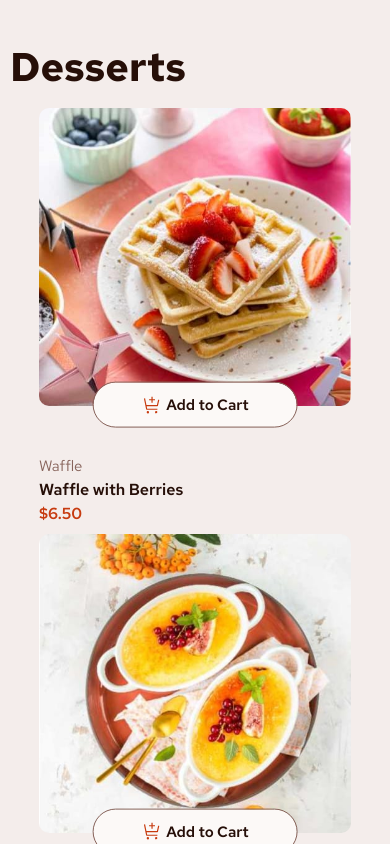
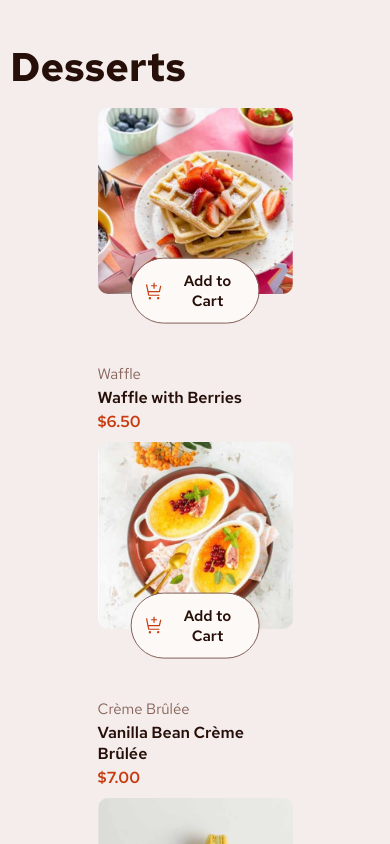
Before and after one commit to antonimatheus/Product-list-with-cart, a React (Vite) app: page / in a window 390 px wide. Shown: the top 844 px of the page. Built offline with nearby package versions, Linux system fonts and the light colour scheme.

Commit message:
dessert img(mobile) 50vw

```diff
--- a/src/App.css
+++ b/src/App.css
@@ -1 +1,5 @@
 @charset "UTF-8";
+
+body {
+    overflow-x: hidden;
+}
--- a/src/index.css
+++ b/src/index.css
@@ -99,6 +99,6 @@ body {
 
   .Cart {
     position: relative;
-    width: 80vw;
+    width: 70vw;
   }
 }
--- a/src/mainContent/Dessert.css
+++ b/src/mainContent/Dessert.css
@@ -71,7 +71,7 @@
 
 @media screen and (max-width: 1080px) {
     .dessert--Card {
-        width: 80vw;
+        width: 50vw;
     }
   }
 
```
